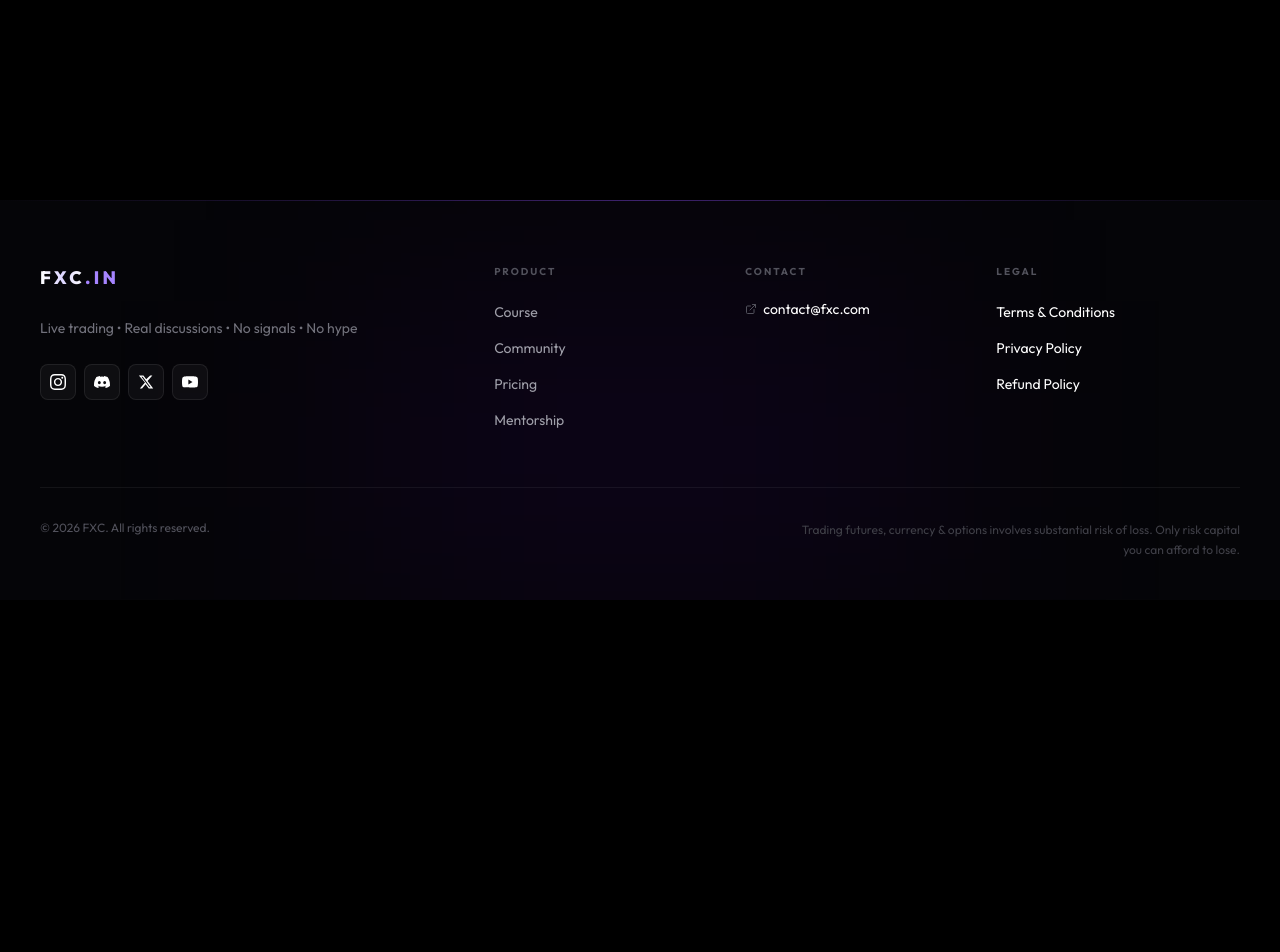
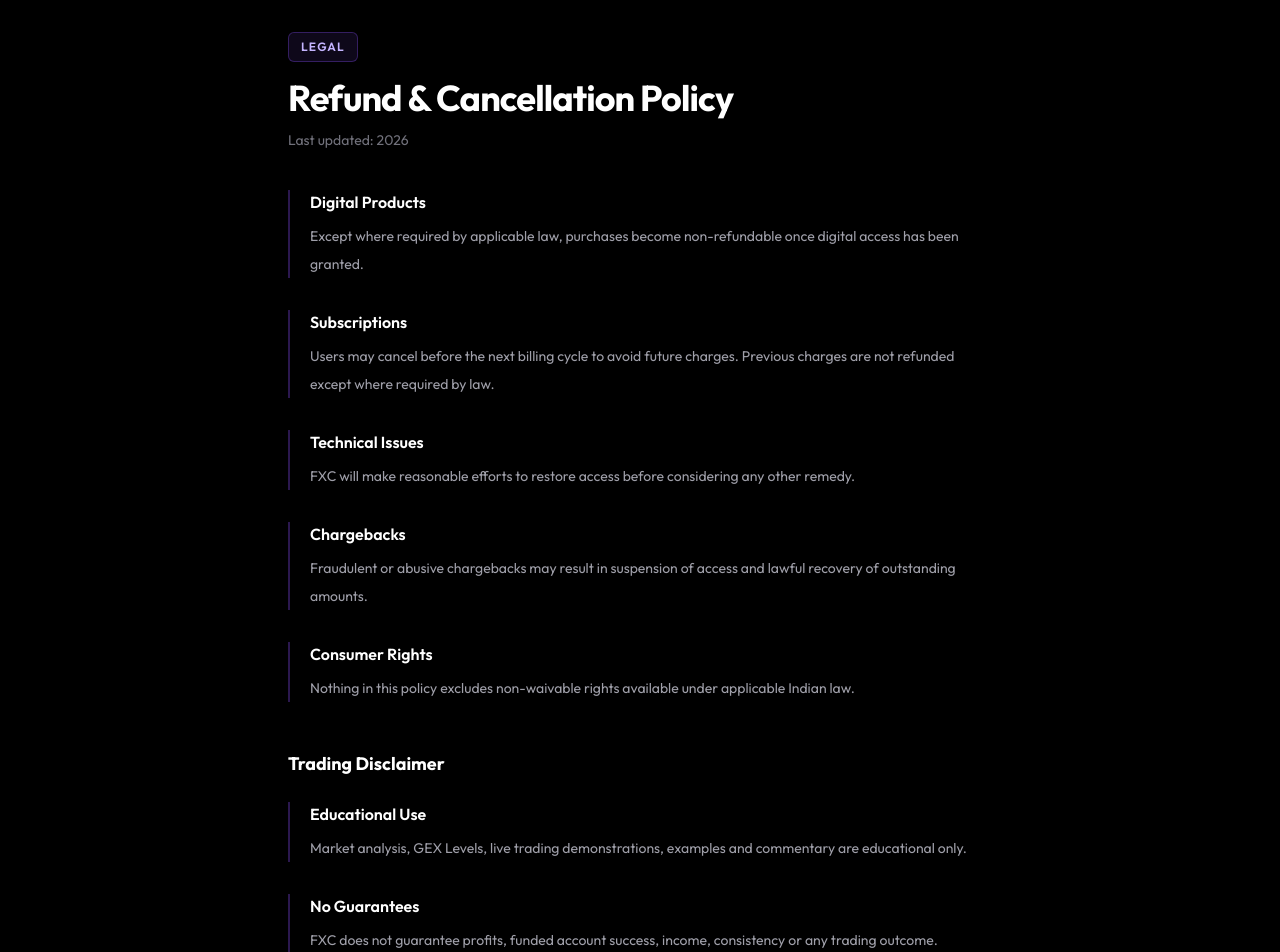
Before and after one commit to DeveloperVeer99/FXC, a React (Vite) app: page /refund in a window 1280 px wide. Shown: the part 200-1152 px from the top of the page. Before the commit the page ends 800 px from the top, so only its background shows below. Built offline with nearby package versions, Linux system fonts and the light colour scheme; no server answers.

Commit message:
policies and footer

```diff
--- a/src/App.tsx
+++ b/src/App.tsx
@@ -4,6 +4,8 @@ import MainLayout from "@/layouts/MainLayout";
 import Home from "@/pages/Home";
 import NotFound from "@/pages/NotFound";
 import Terms from "@/pages/Terms";
+import Privacy from "@/pages/Privacy";
+import Refund from "@/pages/Refund";
 import { AdminLogin } from "@/components/AdminLogin";
 import { AdminProvider } from "@/context/AdminContext";
 import { EditModal } from "@/components/EditModal";
@@ -58,6 +60,8 @@ const AppContent: React.FC<{
         >
           <Route index element={<Home />} />
           <Route path="terms" element={<Terms />} />
+          <Route path="privacy" element={<Privacy />} />
+          <Route path="refund" element={<Refund />} />
           <Route path="*" element={<NotFound />} />
         </Route>
       </Routes>
--- a/src/layouts/components/EditableFooter.tsx
+++ b/src/layouts/components/EditableFooter.tsx
@@ -192,8 +192,8 @@ export default function EditableFooter() {
     if (!isAdminMode) return null
     return (
       <button type="button" onClick={onClick}
-        className="inline-flex items-center gap-1 ml-1.5 px-1.5 py-0.5 bg-violet-600 hover:bg-violet-500 text-white text-[10px] font-semibold rounded opacity-0 group-hover:opacity-100 transition-all align-middle">
-        <Edit2 size={9} />
+        className="inline-flex items-center gap-1 ml-1.5 px-1.5 py-0.5 bg-violet-600 hover:bg-violet-500 text-white text-[10px] font-semibold rounded transition-all align-middle">
+        <Edit2 size={9} /> Edit
       </button>
     )
   }
--- /dev/null
+++ b/src/pages/Privacy.tsx
@@ -0,0 +1,41 @@
+import { Link } from 'react-router-dom'
+import { ArrowLeft } from 'lucide-react'
+
+const sections = [
+  { title: 'Information Collected', body: 'Name, email, billing details, Discord username, purchase history, device/browser data and course progress.' },
+  { title: 'Purpose', body: 'Deliver services, authenticate users, process payments, provide support, improve products, comply with law and communicate service updates.' },
+  { title: 'Payment Data', body: 'Payments are processed by third-party gateways. FXC does not intentionally store complete card credentials.' },
+  { title: 'Sharing', body: 'Data may be shared with trusted processors only as necessary to provide services or comply with legal obligations.' },
+  { title: 'Retention', body: 'Information is retained only as reasonably necessary for business, legal and tax purposes.' },
+  { title: 'Security', body: 'Reasonable technical and organisational safeguards are implemented, but no system is completely secure.' },
+  { title: 'Your Rights', body: 'Where applicable, you may request access, correction or deletion of personal information, subject to legal obligations.' },
+  { title: 'Cookies', body: 'Cookies may be used for authentication, analytics and platform functionality.' },
+]
+
+export default function Privacy() {
+  return (
+    <div className="min-h-screen bg-black text-white">
+      <div className="mx-auto max-w-3xl px-6 py-16 sm:px-8">
+        <Link to="/" className="inline-flex items-center gap-2 text-sm text-zinc-400 hover:text-white transition mb-10">
+          <ArrowLeft size={15} /> Back to Home
+        </Link>
+        <div className="mb-10">
+          <div className="inline-flex items-center gap-2 rounded-md border border-violet-500/30 bg-violet-500/10 px-3 py-1.5 mb-4">
+            <span className="text-xs font-semibold uppercase tracking-widest text-violet-300">Legal</span>
+          </div>
+          <h1 className="text-4xl font-bold tracking-tight text-white">Privacy Policy</h1>
+          <p className="mt-3 text-sm text-zinc-500">Last updated: 2026</p>
+        </div>
+        <div className="space-y-8">
+          {sections.map(s => (
+            <div key={s.title} className="border-l-2 border-violet-500/30 pl-5">
+              <h2 className="text-base font-semibold text-white mb-2">{s.title}</h2>
+              <p className="text-sm text-zinc-400 leading-7">{s.body}</p>
+            </div>
+          ))}
+        </div>
+        <div className="mt-14 border-t border-white/8 pt-8 text-xs text-zinc-600">© 2026 FXC. All rights reserved.</div>
+      </div>
+    </div>
+  )
+}
--- /dev/null
+++ b/src/pages/Refund.tsx
@@ -0,0 +1,56 @@
+import { Link } from 'react-router-dom'
+import { ArrowLeft } from 'lucide-react'
+
+const sections = [
+  { title: 'Digital Products', body: 'Except where required by applicable law, purchases become non-refundable once digital access has been granted.' },
+  { title: 'Subscriptions', body: 'Users may cancel before the next billing cycle to avoid future charges. Previous charges are not refunded except where required by law.' },
+  { title: 'Technical Issues', body: 'FXC will make reasonable efforts to restore access before considering any other remedy.' },
+  { title: 'Chargebacks', body: 'Fraudulent or abusive chargebacks may result in suspension of access and lawful recovery of outstanding amounts.' },
+  { title: 'Consumer Rights', body: 'Nothing in this policy excludes non-waivable rights available under applicable Indian law.' },
+]
+
+const disclaimer = [
+  { title: 'Educational Use', body: 'Market analysis, GEX Levels, live trading demonstrations, examples and commentary are educational only.' },
+  { title: 'No Guarantees', body: 'FXC does not guarantee profits, funded account success, income, consistency or any trading outcome.' },
+]
+
+export default function Refund() {
+  return (
+    <div className="min-h-screen bg-black text-white">
+      <div className="mx-auto max-w-3xl px-6 py-16 sm:px-8">
+        <Link to="/" className="inline-flex items-center gap-2 text-sm text-zinc-400 hover:text-white transition mb-10">
+          <ArrowLeft size={15} /> Back to Home
+        </Link>
+        <div className="mb-10">
+          <div className="inline-flex items-center gap-2 rounded-md border border-violet-500/30 bg-violet-500/10 px-3 py-1.5 mb-4">
+            <span className="text-xs font-semibold uppercase tracking-widest text-violet-300">Legal</span>
+          </div>
+          <h1 className="text-4xl font-bold tracking-tight text-white">Refund & Cancellation Policy</h1>
+          <p className="mt-3 text-sm text-zinc-500">Last updated: 2026</p>
+        </div>
+        <div className="space-y-8">
+          {sections.map(s => (
+            <div key={s.title} className="border-l-2 border-violet-500/30 pl-5">
+              <h2 className="text-base font-semibold text-white mb-2">{s.title}</h2>
+              <p className="text-sm text-zinc-400 leading-7">{s.body}</p>
+            </div>
+          ))}
+        </div>
+
+        <div className="mt-12">
+          <h2 className="text-lg font-bold text-white mb-6">Trading Disclaimer</h2>
+          <div className="space-y-8">
+            {disclaimer.map(s => (
+              <div key={s.title} className="border-l-2 border-violet-500/30 pl-5">
+                <h3 className="text-base font-semibold text-white mb-2">{s.title}</h3>
+                <p className="text-sm text-zinc-400 leading-7">{s.body}</p>
+              </div>
+            ))}
+          </div>
+        </div>
+
+        <div className="mt-14 border-t border-white/8 pt-8 text-xs text-zinc-600">© 2026 FXC. All rights reserved.</div>
+      </div>
+    </div>
+  )
+}
```
